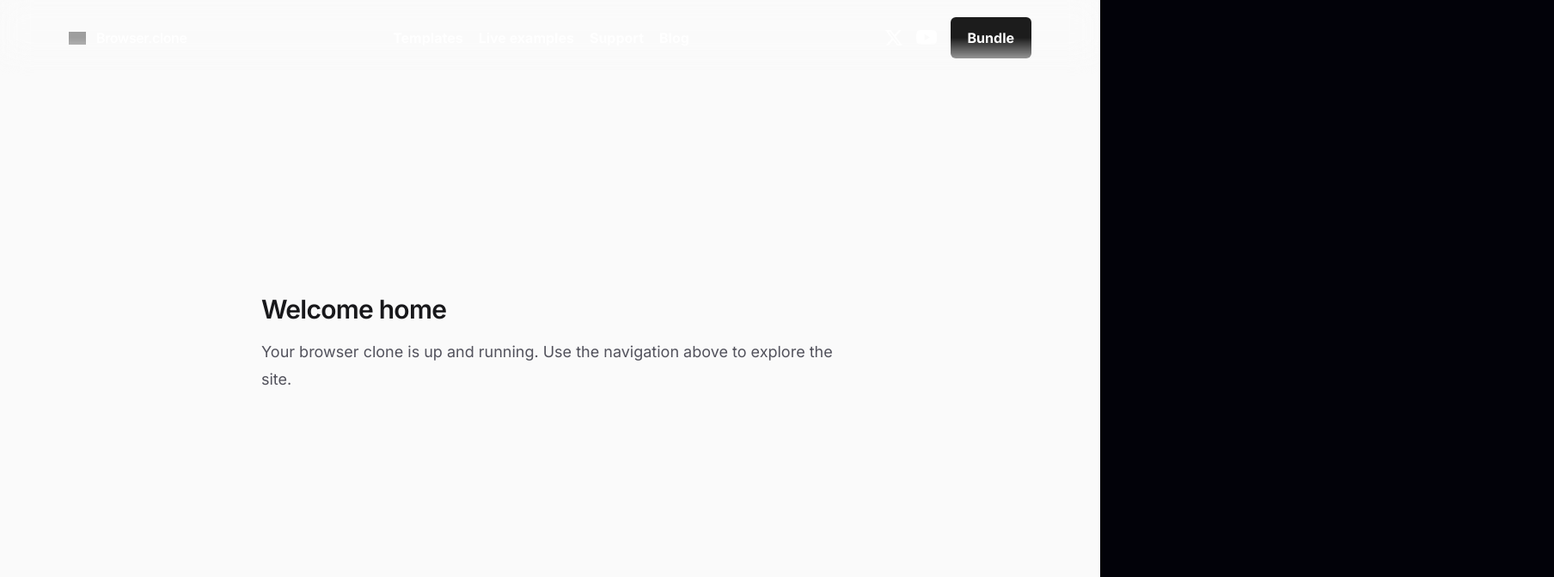
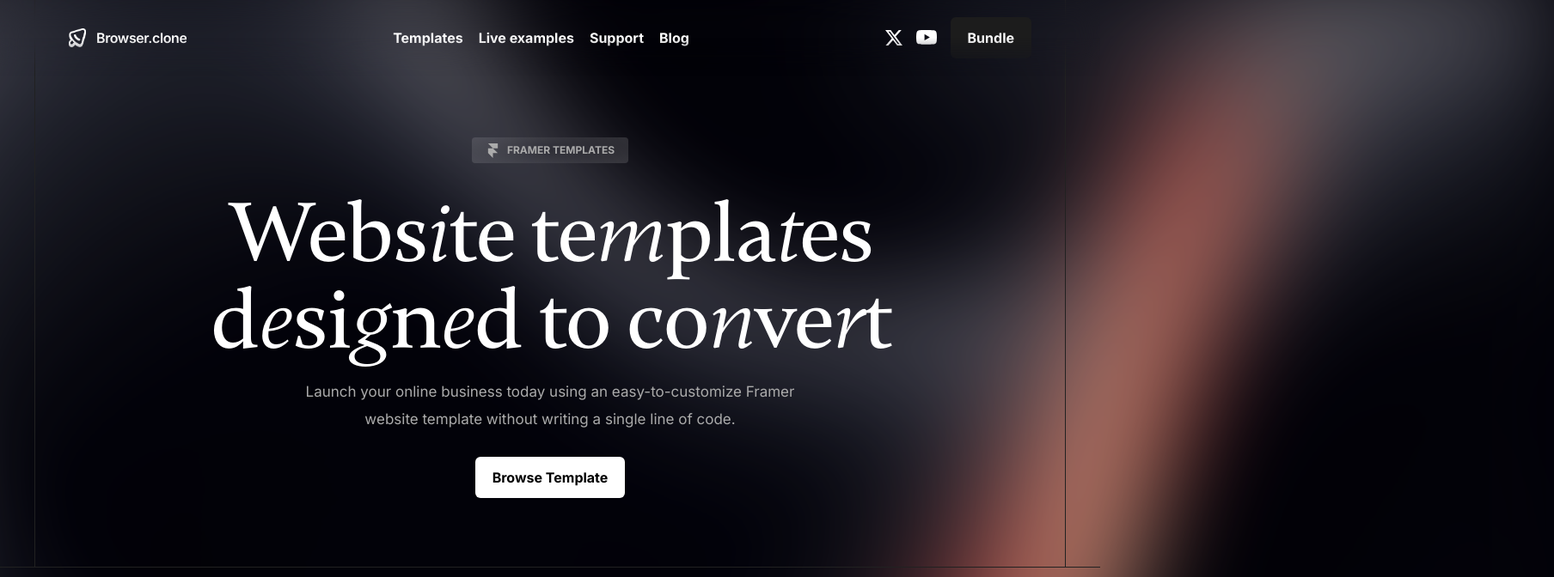
Before and after one commit to Rekaitoz/browser.supply-Clone, a Next.js app: page / in a window 1280 px wide. Shown: the top 672 px of the page at 86% size, 1808 px wide, since content can reach past the window. Built offline with nearby package versions, Linux system fonts and the light colour scheme; grey boxes are pictures that could not be loaded.

Commit message:
feat: add BackgroundImage and HeroBackground components with background image support

```diff
--- /dev/null
+++ b/components/background/BackgroundImage.tsx
@@ -0,0 +1,34 @@
+// components/background/BackgroundImage.tsx
+
+import Image from "next/image";
+
+interface BackgroundImageProps {
+    src: string;
+    width: number;
+    height: number;
+    className?: string;
+}
+
+export default function BackgroundImage({
+    src,
+    width,
+    height,
+    className = "",
+}: BackgroundImageProps) {
+    return (
+        <Image
+            src={src}
+            alt=""
+            aria-hidden
+            priority
+            width={width}
+            height={height}
+            className={`
+        absolute
+        pointer-events-none
+        select-none
+        ${className}
+      `}
+        />
+    );
+}
--- /dev/null
+++ b/components/background/HeroBackground.tsx
@@ -0,0 +1,25 @@
+// components/background/HeroBackground.tsx
+
+import BackgroundImage from "./BackgroundImage";
+
+export default function HeroBackground() {
+    return (
+        <>
+            <BackgroundImage
+                src="/images/backgrounds/home-1.avif"
+                width={1078}
+                height={1078}
+                className="
+                max-w-none
+          left-1/2
+          -translate-x-1/2
+          top-[-665px]
+          -rotate-90
+          blur-3xl
+          opacity-80
+          -z-10
+        "
+            />
+        </>
+    );
+}
--- a/features/home/components/home.tsx
+++ b/features/home/components/home.tsx
@@ -1,21 +1,31 @@
+
+import HeroBackground from "@/components/background/HeroBackground";
+import Button from "@/components/Button";
+import { SiFramer } from "react-icons/si";
+
 export default function Home() {
   return (
+    <section className="mx-auto w-full items-center border-b border-[#212121] px-10">
       <section
         aria-labelledby="home-heading"
-      className="flex flex-1 flex-col items-center justify-center bg-zinc-50 px-6 py-16 font-sans "
+        className="mx-auto flex  flex-col w-full items-center pt-40 pb-20 px-10 font-sans border border-[#212121] max-w-sm tablet:max-w-3xl desktop:max-w-[1440px] border-y-0 "
       >
-      <div className="w-full max-w-2xl text-center sm:text-left">
+        <HeroBackground />
+        <span className="flex items-center font-bold mb-6 gap-x-2 py-1.5 px-4 rounded-sm text-[12px] text-[#ababab] bg-[radial-gradient(86%_150%_at_47%,#fff0_0%,#fff3_100%)]"> <SiFramer size={17} /> FRAMER TEMPLATES</span>
+        <div className="w-full max-w-5xl mx-auto text-center pt-2">
           <h1
             id="home-heading"
-          className="text-3xl font-semibold tracking-tight text-zinc-900 "
+            className="text-[100px] font-medium tracking-tight leading-none text-white font-gambetta"
           >
-          Welcome home
+            Webs<em>i</em>te te<em>m</em>pla<em>t</em>es d<em>e</em>si<em>g</em>n<em>e</em>d to co<em>n</em>ve<em>r</em>t
           </h1>
-        <p className="mt-4 text-lg leading-8 text-zinc-600 ">
-          Your browser clone is up and running. Use the navigation above to
-          explore the site.
+          <p className="mt-4 text-[17px] max-w-xl w-full mx-auto leading-8 text-[#ABABAB] ">
+            Launch your online business today using an easy-to-customize Framer website template without writing a single line of code.
           </p>
+          <Button className="font-bold text-[16px] mt-7" rounded textColor="text-black" bgColor="bg-[#ffffff]">Browse Template</Button>
         </div>
       </section>
+    </section>
+
   );
 }
```
Also changed, not shown: public/images/backgrounds/home-1.avif (added), public/images/logo/logo-1.avif (added). Lines whose indentation alone changed are shown as unchanged.
